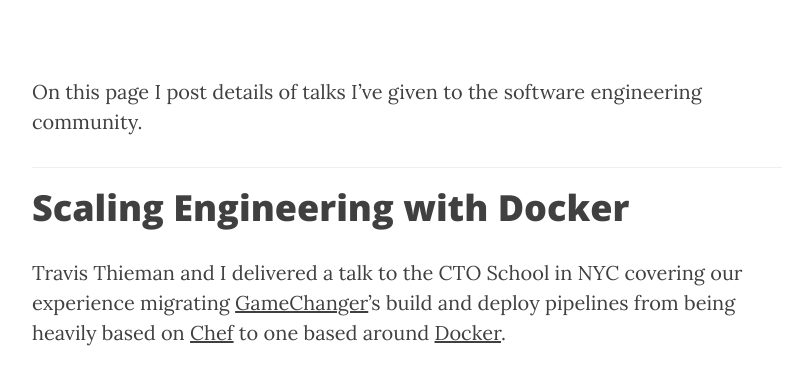
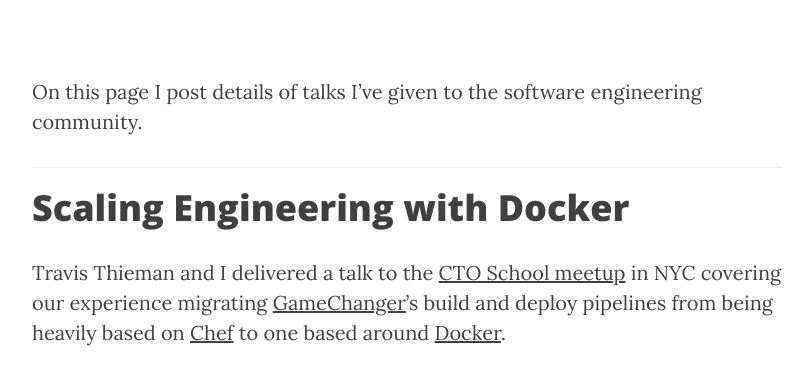
Before and after one commit to tleach/tleach.github.io, a Jekyll site: the page built from _pages/talks.md, in a window 1280 px wide and 900 px high, scrolled down 425 px, cut to the strip 0-374 px from the top of the window. Shown: the whole strip, without its empty margins (233-1045 px from the left). Built offline with Jekyll 4.4.1, drawn with Linux system fonts in a browser that asks for light colours; nearby versions of some CDN libraries.

Commit message:
Link to cto school

```diff
--- a/_pages/talks.md
+++ b/_pages/talks.md
@@ -10,7 +10,7 @@
 
 # Scaling Engineering with Docker
 
-Travis Thieman and I delivered a talk to the CTO School in NYC covering our experience migrating [GameChanger](http://gc.com)'s build and deploy pipelines from being heavily based on [Chef](https://www.chef.io/) to one based around [Docker](https://www.docker.com).
+Travis Thieman and I delivered a talk to the [CTO School meetup](http://www.meetup.com/ctoschool) in NYC covering our experience migrating [GameChanger](http://gc.com)'s build and deploy pipelines from being heavily based on [Chef](https://www.chef.io/) to one based around [Docker](https://www.docker.com).
 
 <iframe src="//www.slideshare.net/slideshow/embed_code/44505333" width="425" height="355" frameborder="0" marginwidth="0" marginheight="0" scrolling="no" style="border:1px solid #CCC; border-width:1px; margin-bottom:5px; max-width: 100%;" allowfullscreen> </iframe>
 
```
